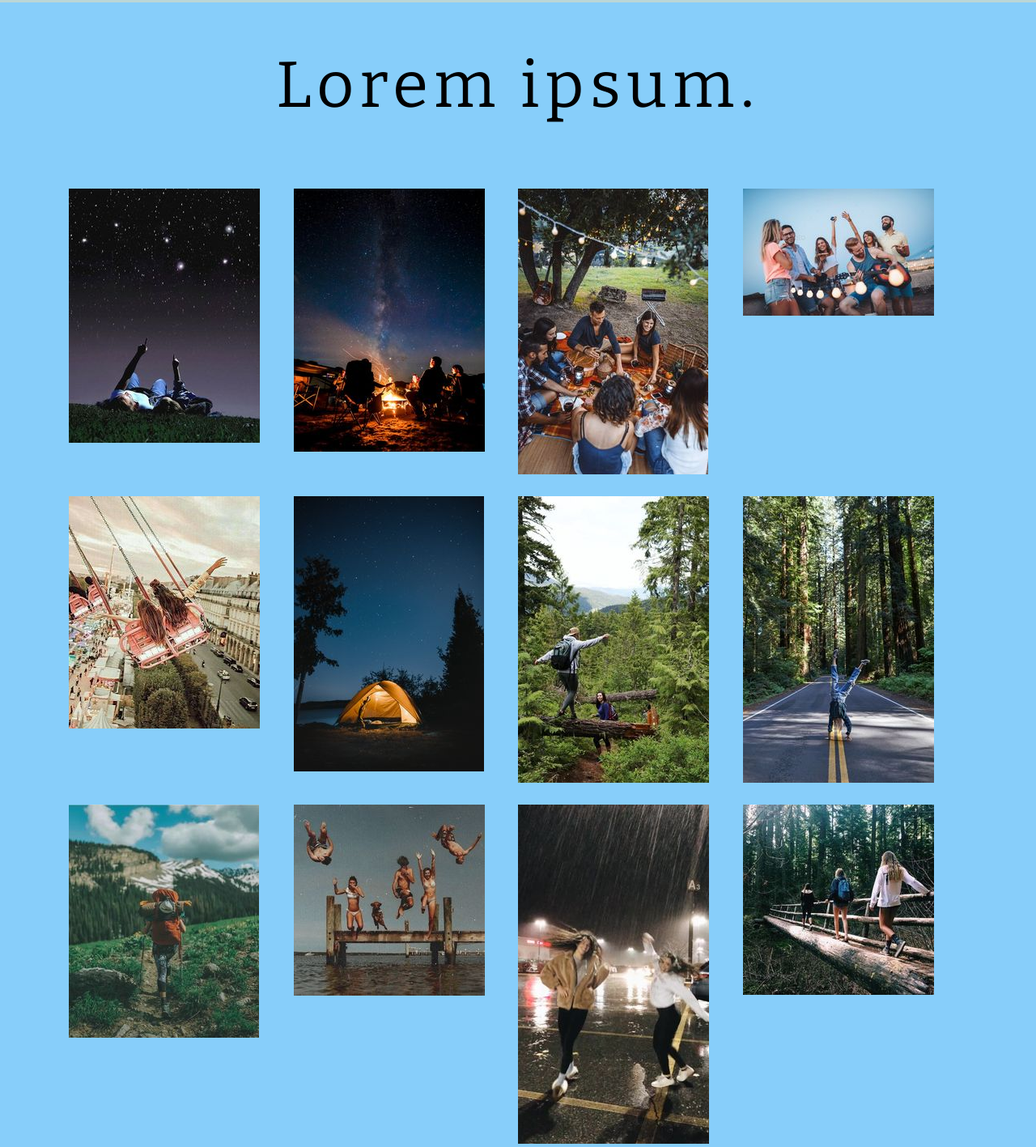
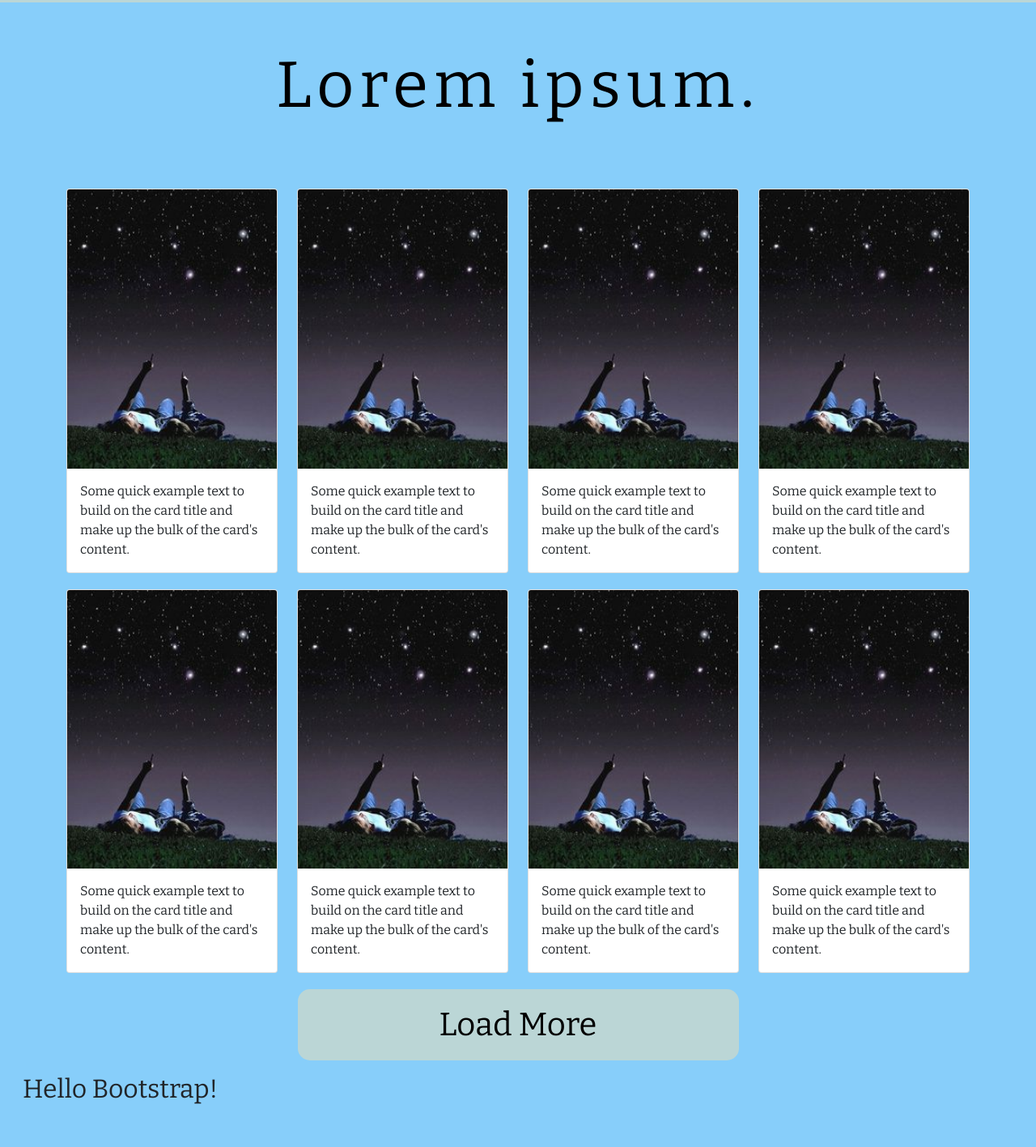
Before and after one commit to VitalyBibik/Cube-2021, a website built with Parcel: page src/index.html in a window 1280 px wide. Shown: the part 1858-3275 px from the top of the page at 81% size. Built offline with nearby package versions, Linux system fonts and the light colour scheme.

Commit message:
add second variant gallery

```diff
--- a/src/index.css
+++ b/src/index.css
@@ -108,10 +108,16 @@ body {
     grid-row-gap: 27px;
     padding-bottom:105px;
 }
+.card_size {
+    max-width: 20rem;
+}
 
-.container {
+.container1 {
     display: flex;
     justify-content: center;
+}
+.col_m {
+    margin-bottom: 20px;
 }
 
 .button {
--- a/src/index.html
+++ b/src/index.html
@@ -54,25 +54,81 @@
     </section>
     <section class="images">
         <h2 class="title title_images">Lorem ipsum.</h2>
-        <div class="boxImages">
-            <img class='photo' src="./vendor/images/image1.png" alt="img">
-            <img class='photo' src="./vendor/images/image2.png" alt="img">
-            <img class='photo' src="./vendor/images/image3.png" alt="img">
-            <img class='photo' src="./vendor/images/image4.png" alt="img">
-            <img class='photo' src="./vendor/images/image5.png" alt="img">
-            <img class='photo' src="./vendor/images/image6.png" alt="img">
-            <img class='photo' src="./vendor/images/image7.png" alt="img">
-            <img class='photo' src="./vendor/images/image8.png" alt="img">
-            <img class='photo' src="./vendor/images/image9.png" alt="img">
-            <img class='photo' src="./vendor/images/image10.png" alt="img">
-            <img class='photo' src="./vendor/images/image11.png" alt="img">
-            <img class='photo' src="./vendor/images/image12.png" alt="img">
-            <img class='photo' src="./vendor/images/image13.png" alt="img">
-            <img class='photo' src="./vendor/images/image14.png" alt="img">
-            <img class='photo' src="./vendor/images/image15.png" alt="img">
-            <img class='photo' src="./vendor/images/image16.png" alt="img">
+        <div class="container">
+            <div class="row">
+                <div class="col col_m">
+                    <div class="card card_size">
+                        <img src="./vendor/images/image1.png" class="card-img-top" alt="...">
+                        <div class="card-body">
+                            <p class="card-text">Some quick example text to build on the card title and make up the bulk of the card's content.</p>
+                        </div>
+                    </div>
+                </div>
+                <div class="col col_m">
+                    <div class="card card_size" >
+                        <img src="./vendor/images/image1.png" class="card-img-top" alt="...">
+                        <div class="card-body">
+                            <p class="card-text">Some quick example text to build on the card title and make up the bulk of the card's content.</p>
+                        </div>
+                    </div>
+                </div>
+                <div class="col col_m">
+                    <div class="card card_size" >
+                        <img src="./vendor/images/image1.png" class="card-img-top" alt="...">
+                        <div class="card-body">
+                            <p class="card-text">Some quick example text to build on the card title and make up the bulk of the card's content.</p>
+                        </div>
+                    </div>
+                </div>
+                <div class="col col_m">
+                    <div class="card card_size" >
+                        <img src="./vendor/images/image1.png" class="card-img-top" alt="...">
+                        <div class="card-body">
+                            <p class="card-text">Some quick example text to build on the card title and make up the bulk of the card's content.</p>
+                        </div>
+                    </div>
+                </div>
+            </div>
         </div>
         <div class="container">
+            <div class="row">
+                <div class="col col_m">
+                    <div class="card card_size">
+                        <img src="./vendor/images/image1.png" class="card-img-top" alt="...">
+                        <div class="card-body">
+                            <p class="card-text">Some quick example text to build on the card title and make up the bulk of the card's content.</p>
+                        </div>
+                    </div>
+                </div>
+                <div class="col col_m">
+                    <div class="card card_size" >
+                        <img src="./vendor/images/image1.png" class="card-img-top" alt="...">
+                        <div class="card-body">
+                            <p class="card-text">Some quick example text to build on the card title and make up the bulk of the card's content.</p>
+                        </div>
+                    </div>
+                </div>
+                <div class="col col_m">
+                    <div class="card card_size" >
+                        <img src="./vendor/images/image1.png" class="card-img-top" alt="...">
+                        <div class="card-body">
+                            <p class="card-text">Some quick example text to build on the card title and make up the bulk of the card's content.</p>
+                        </div>
+                    </div>
+                </div>
+                <div class="col col_m">
+                    <div class="card card_size" >
+                        <img src="./vendor/images/image1.png" class="card-img-top" alt="...">
+                        <div class="card-body">
+                            <p class="card-text">Some quick example text to build on the card title and make up the bulk of the card's content.</p>
+                        </div>
+                    </div>
+                </div>
+            </div>
+        </div>
+
+
+        <div class="container1">
             <button class="button"> Load More</button>
         </div>
         <div class="container-fluid">
```
